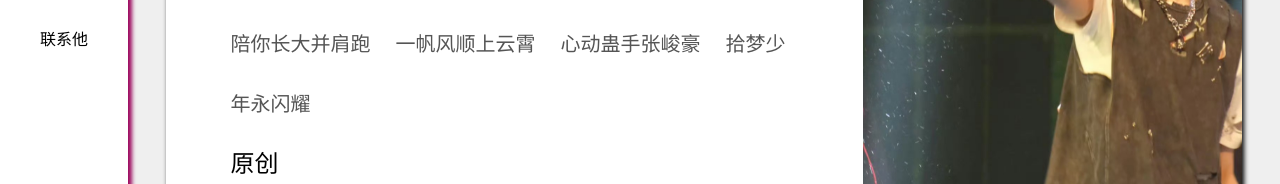
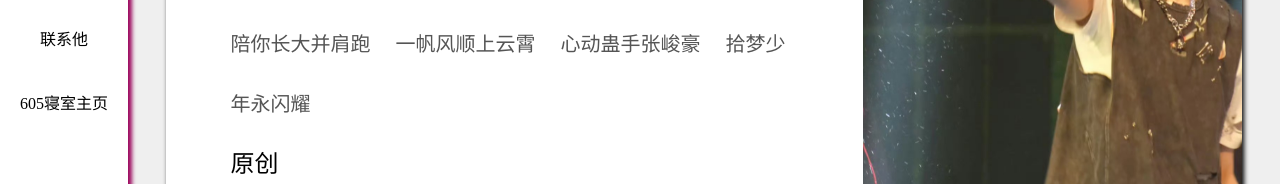
Before and after one commit to ooo666666/hh, a plain HTML site: page about.html in a window 1280 px wide. Shown: the part 416-600 px from the top of the page. Drawn offline with Linux system fonts and the light colour scheme.

Commit message:
Update about.html

```diff
--- a/about.html
+++ b/about.html
@@ -24,6 +24,7 @@
                     <a href="work.html">他的作品</a>
                     <a href="yulu.html">他的语录</a>
                     <a href="lianxita.html">联系他</a>
+                    <a href="https://tianzi620.github.io/605/%E4%B8%9C%E4%B9%9D%E8%88%8D605%E5%AF%9D%E5%AE%A4%E4%B8%BB%E9%A1%B5.html">605寝室主页</a>
                 </div>
             </div>
             <div class="pc-box">
```
